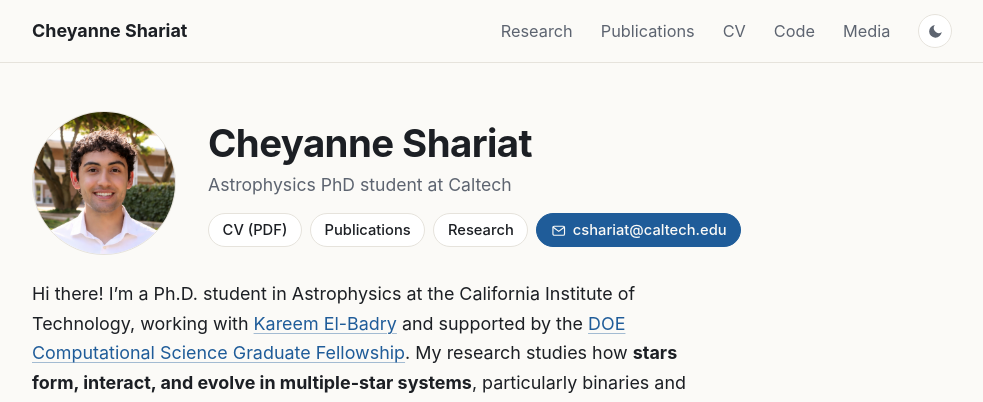
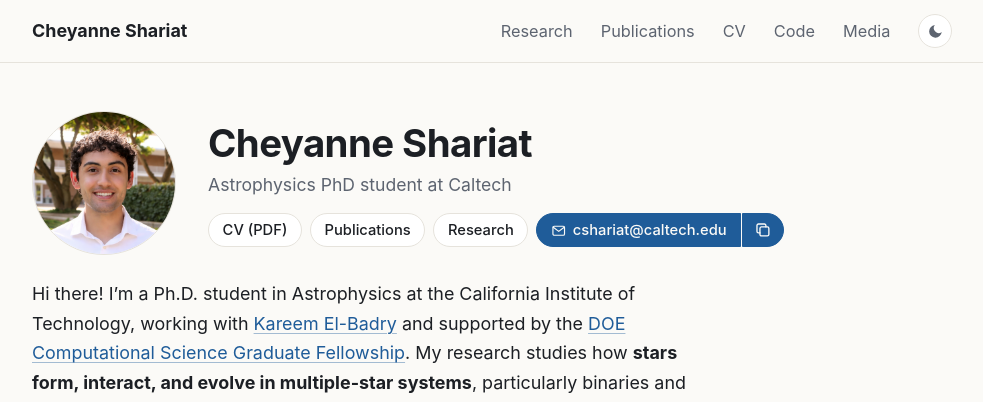
Before and after one commit to cheyanneshariat/cheyanneshariat.github.io, a Jekyll site: the page built from _pages/about.md, in a window 1280 px wide. Shown: the top 402 px of the page, without its empty margins (148-1131 px from the left). Built offline with Jekyll 4.4.1, drawn with Linux system fonts in a browser that asks for light colours.

Commit message:
Home: one-click copy button attached to the email button
Co-Authored-By: Claude Opus 5.5 <noreply@anthropic.com>

```diff
--- a/_layouts/home.html
+++ b/_layouts/home.html
@@ -11,7 +11,10 @@ hide_title: true
       <a class="button" href="{{ '/files/Shariat_Cheyanne_CV.pdf' | relative_url }}">CV (PDF)</a>
       <a class="button" href="{{ '/publications/' | relative_url }}">Publications</a>
       <a class="button" href="{{ '/research/' | relative_url }}">Research</a>
-      <a class="button primary" href="mailto:{{ site.data.site.email }}"><svg class="icon" viewBox="0 0 24 24" aria-hidden="true"><rect x="3" y="5" width="18" height="14" rx="2"/><path d="M3.5 6.5 12 13l8.5-6.5"/></svg>{{ site.data.site.email }}</a>
+      <span class="email-group">
+        <a class="button primary email-link" href="mailto:{{ site.data.site.email }}"><svg class="icon" viewBox="0 0 24 24" aria-hidden="true"><rect x="3" y="5" width="18" height="14" rx="2"/><path d="M3.5 6.5 12 13l8.5-6.5"/></svg>{{ site.data.site.email }}</a>
+        <button class="button primary copy-email" type="button" data-copy="{{ site.data.site.email }}" aria-label="Copy email address" title="Copy email address"><svg class="icon icon-copy" viewBox="0 0 24 24" aria-hidden="true"><rect x="8" y="8" width="12" height="12" rx="2"/><path d="M16 8V6a2 2 0 0 0-2-2H6a2 2 0 0 0-2 2v8a2 2 0 0 0 2 2h2"/></svg><svg class="icon icon-check" viewBox="0 0 24 24" aria-hidden="true"><path d="M5 12.5l4.5 4.5L19 7.5"/></svg><span class="sr-only" aria-live="polite"></span></button>
+      </span>
     </div>
   </div>
 </section>
--- a/assets/css/site.css
+++ b/assets/css/site.css
@@ -362,3 +362,15 @@ svg.brand { width: 1em; height: 1em; vertical-align: -0.14em; margin-right: 0.4e
 
 /* Square project icons: faint outline so dark tiles stay visible in dark mode. */
 img.project-logo[src*="/icons/"] { border-radius: 26%; box-shadow: 0 0 0 1px var(--border); }
+
+/* Email button with an attached copy button. */
+.email-group { display: inline-flex; }
+.email-group .email-link { border-top-right-radius: 0; border-bottom-right-radius: 0; }
+.email-group .copy-email {
+  border-top-left-radius: 0; border-bottom-left-radius: 0; margin-left: 1px;
+  padding-left: 0.65rem; padding-right: 0.75rem; cursor: pointer; font: inherit;
+}
+.copy-email .icon-check { display: none; }
+.copy-email.copied .icon-check { display: block; }
+.copy-email.copied .icon-copy { display: none; }
+.sr-only { position: absolute; width: 1px; height: 1px; overflow: hidden; clip: rect(0 0 0 0); white-space: nowrap; }
--- a/assets/js/site.js
+++ b/assets/js/site.js
@@ -42,4 +42,22 @@
       target.classList.toggle("only-first", b.dataset.value === "first");
     });
   }
+
+  // Copy-email button: copies the address and shows a checkmark briefly.
+  document.querySelectorAll(".copy-email").forEach(function (b) {
+    b.addEventListener("click", function () {
+      var text = b.getAttribute("data-copy");
+      var done = function () {
+        b.classList.add("copied");
+        b.querySelector(".sr-only").textContent = "Email address copied";
+        setTimeout(function () { b.classList.remove("copied"); b.querySelector(".sr-only").textContent = ""; }, 1600);
+      };
+      if (navigator.clipboard && window.isSecureContext) {
+        navigator.clipboard.writeText(text).then(done);
+      } else {
+        var t = document.createElement("textarea"); t.value = text; document.body.appendChild(t);
+        t.select(); try { document.execCommand("copy"); done(); } catch (e) {} document.body.removeChild(t);
+      }
+    });
+  });
 })();
```
